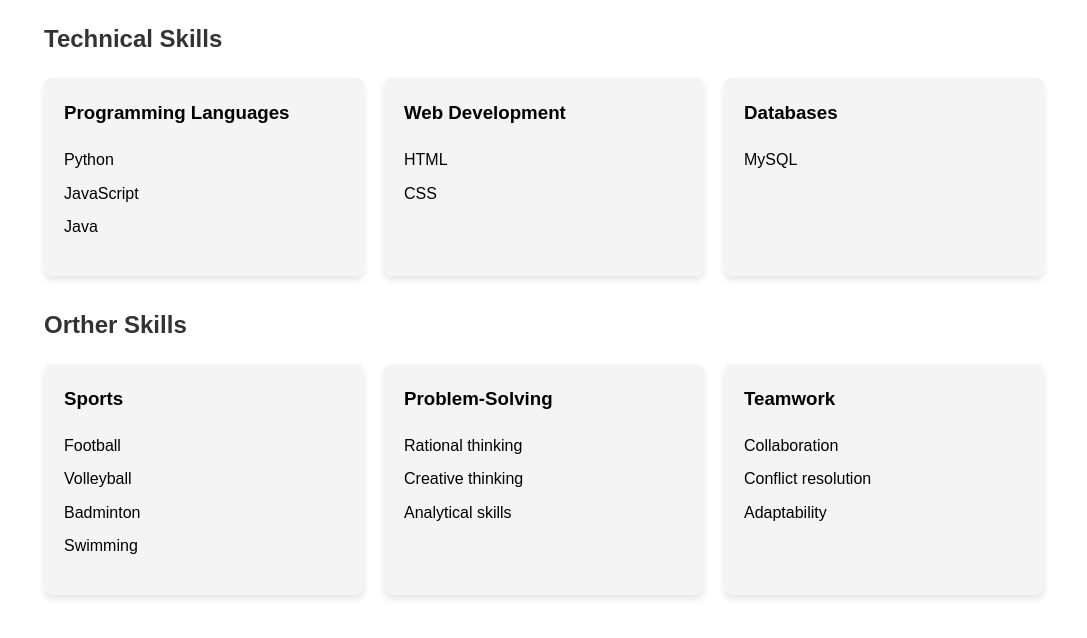
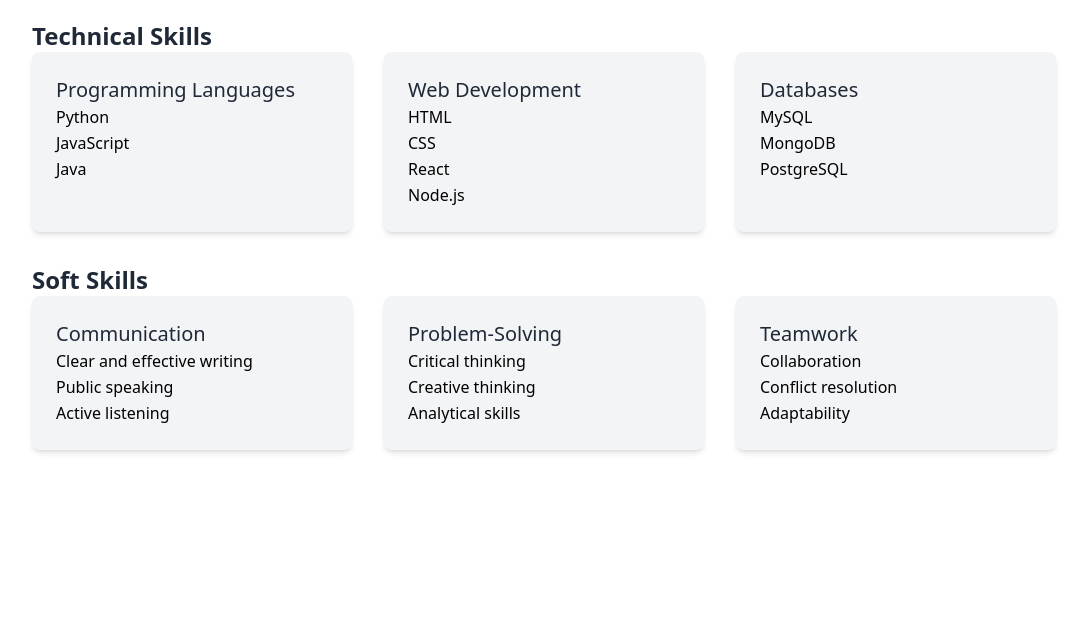
Before and after one commit to akkarapumi/hw3-portfolio-team, a website: page src/components/skills/index.html in a window 1280 px wide. Shown: the whole page, without its empty margins (96-1183 px from the left). Drawn offline with nearby package versions, Linux system fonts and the light colour scheme.

Commit message:
แก้ไข Skills Section ให้เป็น Tailwind CSS

```diff
--- a/src/components/skills/index.html
+++ b/src/components/skills/index.html
@@ -4,103 +4,64 @@
     <meta charset="UTF-8">
     <meta name="viewport" content="width=device-width, initial-scale=1.0">
     <title>Skills Section</title>
-    <style>
-        body {
-            font-family: Arial, sans-serif;
-            line-height: 1.6;
-            margin: 20px;
-        }
-        .container {
-            max-width: 1000px;
-            margin: auto;
-        }
-        .section {
-            margin-bottom: 30px;
-        }
-        h2 {
-            color: #333;
-        }
-        .skills-grid {
-            display: grid;
-            grid-template-columns: repeat(auto-fill, minmax(250px, 1fr));
-            gap: 20px;
-        }
-        .skill-card {
-            background-color: #f4f4f4;
-            padding: 20px;
-            border-radius: 8px;
-            box-shadow: 0 4px 6px rgba(0, 0, 0, 0.1);
-            transition: transform 0.3s ease, box-shadow 0.3s ease;
-        }
-        .skill-card:hover {
-            transform: translateY(-10px);
-            box-shadow: 0 8px 12px rgba(0, 0, 0, 0.2);
-        }
-        .skill-card h3 {
-            margin-top: 0;
-        }
-        .skill-card ul {
-            list-style-type: none;
-            padding-left: 0;
-        }
-        .skill-card li {
-            margin-bottom: 8px;
-        }
-    </style>
+    <script src="https://cdn.tailwindcss.com"></script>
 </head>
-<body>
+<body class="font-sans leading-relaxed p-5">
 
-<div class="container">
-    <section class="section">
-        <h2>Technical Skills</h2>
-        <div class="skills-grid">
-            <div class="skill-card">
-                <h3>Programming Languages</h3>
-                <ul>
+<div class="max-w-5xl mx-auto">
+    <section class="mb-8">
+        <h2 class="text-2xl font-semibold text-gray-800">Technical Skills</h2>
+        <div class="grid grid-cols-1 sm:grid-cols-2 lg:grid-cols-3 gap-8">
+            <div class="bg-gray-100 p-6 rounded-lg shadow-md transform transition-transform hover:translate-y-[-10px] hover:shadow-xl">
+                <h3 class="text-xl font-medium text-gray-800">Programming Languages</h3>
+                <ul class="list-none pl-0">
                     <li>Python</li>
                     <li>JavaScript</li>
                     <li>Java</li>
                 </ul>
             </div>
-            <div class="skill-card">
-                <h3>Web Development</h3>
-                <ul>
+            <div class="bg-gray-100 p-6 rounded-lg shadow-md transform transition-transform hover:translate-y-[-10px] hover:shadow-xl">
+                <h3 class="text-xl font-medium text-gray-800">Web Development</h3>
+                <ul class="list-none pl-0">
                     <li>HTML</li>
                     <li>CSS</li>
+                    <li>React</li>
+                    <li>Node.js</li>
                 </ul>
             </div>
-            <div class="skill-card">
-                <h3>Databases</h3>
-                <ul>
+            <div class="bg-gray-100 p-6 rounded-lg shadow-md transform transition-transform hover:translate-y-[-10px] hover:shadow-xl">
+                <h3 class="text-xl font-medium text-gray-800">Databases</h3>
+                <ul class="list-none pl-0">
                     <li>MySQL</li>
+                    <li>MongoDB</li>
+                    <li>PostgreSQL</li>
                 </ul>
             </div>
         </div>
     </section>
 
-    <section class="section">
-        <h2>Orther Skills</h2>
-        <div class="skills-grid">
-            <div class="skill-card">
-                <h3>Sports</h3>
-                <ul>
-                    <li>Football</li>
-                    <li>Volleyball</li>
-                    <li>Badminton</li>
-                    <li>Swimming</li>
+    <section class="mb-8">
+        <h2 class="text-2xl font-semibold text-gray-800">Soft Skills</h2>
+        <div class="grid grid-cols-1 sm:grid-cols-2 lg:grid-cols-3 gap-8">
+            <div class="bg-gray-100 p-6 rounded-lg shadow-md transform transition-transform hover:translate-y-[-10px] hover:shadow-xl">
+                <h3 class="text-xl font-medium text-gray-800">Communication</h3>
+                <ul class="list-none pl-0">
+                    <li>Clear and effective writing</li>
+                    <li>Public speaking</li>
+                    <li>Active listening</li>
                 </ul>
             </div>
-            <div class="skill-card">
-                <h3>Problem-Solving</h3>
-                <ul>
-                    <li>Rational thinking</li>
+            <div class="bg-gray-100 p-6 rounded-lg shadow-md transform transition-transform hover:translate-y-[-10px] hover:shadow-xl">
+                <h3 class="text-xl font-medium text-gray-800">Problem-Solving</h3>
+                <ul class="list-none pl-0">
+                    <li>Critical thinking</li>
                     <li>Creative thinking</li>
                     <li>Analytical skills</li>
                 </ul>
             </div>
-            <div class="skill-card">
-                <h3>Teamwork</h3>
-                <ul>
+            <div class="bg-gray-100 p-6 rounded-lg shadow-md transform transition-transform hover:translate-y-[-10px] hover:shadow-xl">
+                <h3 class="text-xl font-medium text-gray-800">Teamwork</h3>
+                <ul class="list-none pl-0">
                     <li>Collaboration</li>
                     <li>Conflict resolution</li>
                     <li>Adaptability</li>
```
